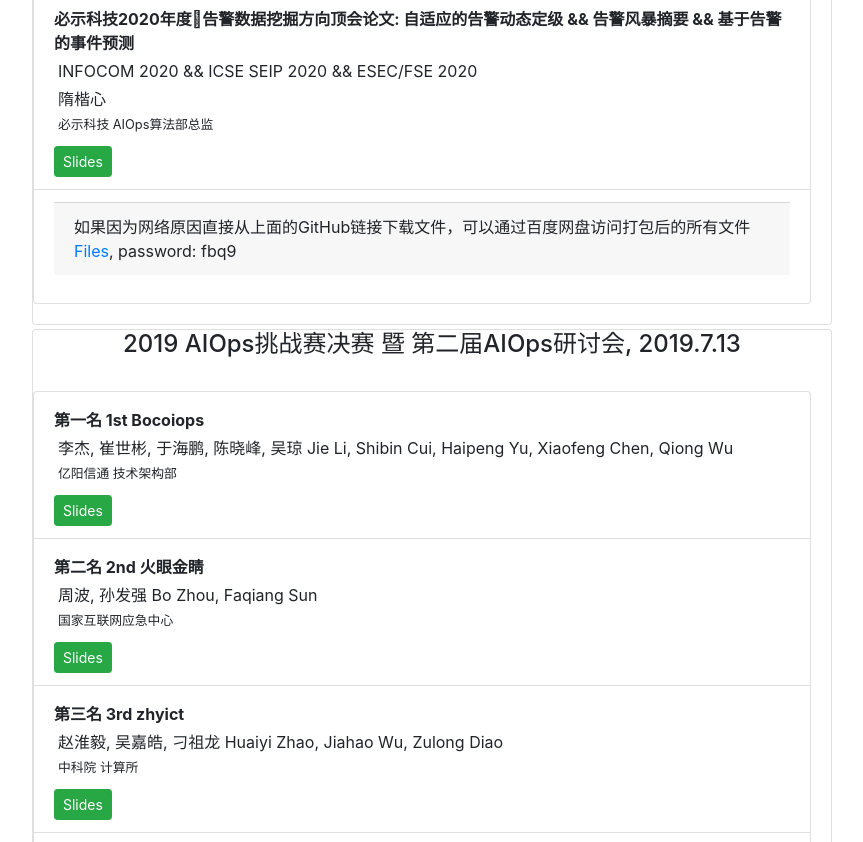
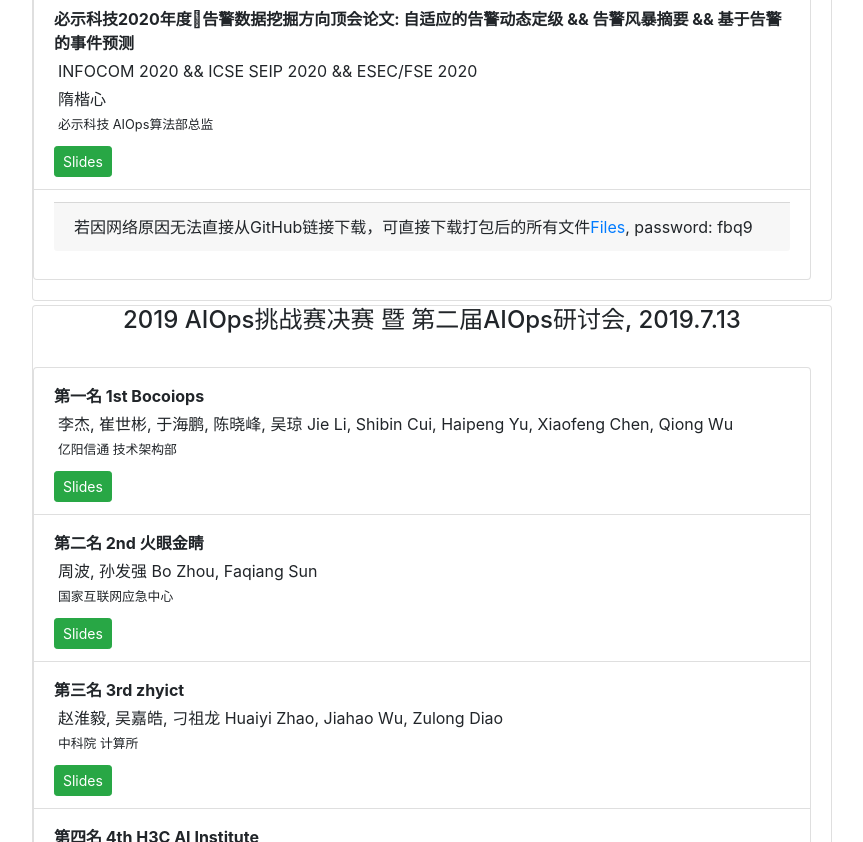
Before and after one commit to lizeyan/workshop.aiops.org, a plain HTML site: page index.html in a window 1280 px wide. Shown: the part 1875-2717 px from the top of the page, without its empty margins (208-1071 px from the left). Drawn offline with nearby package versions, Linux system fonts and the light colour scheme.

Commit message:
update files

```diff
--- a/index.html
+++ b/index.html
@@ -53,7 +53,7 @@
                 <a :href='item.photo'>Photos</a>, password: {{ item.photo_password }}
             </p>
             <p class="card-footer" v-if="'files' in item">
-                如果因为网络原因直接从上面的GitHub链接下载文件，可以通过百度网盘访问打包后的所有文件<a :href='item.files'>Files</a>, password: {{ item.password }}
+                若因网络原因无法直接从GitHub链接下载，可直接下载打包后的所有文件<a :href='item.files'>Files</a>, password: {{ item.password }}
             </p>
         </li>
     </ul>
```
